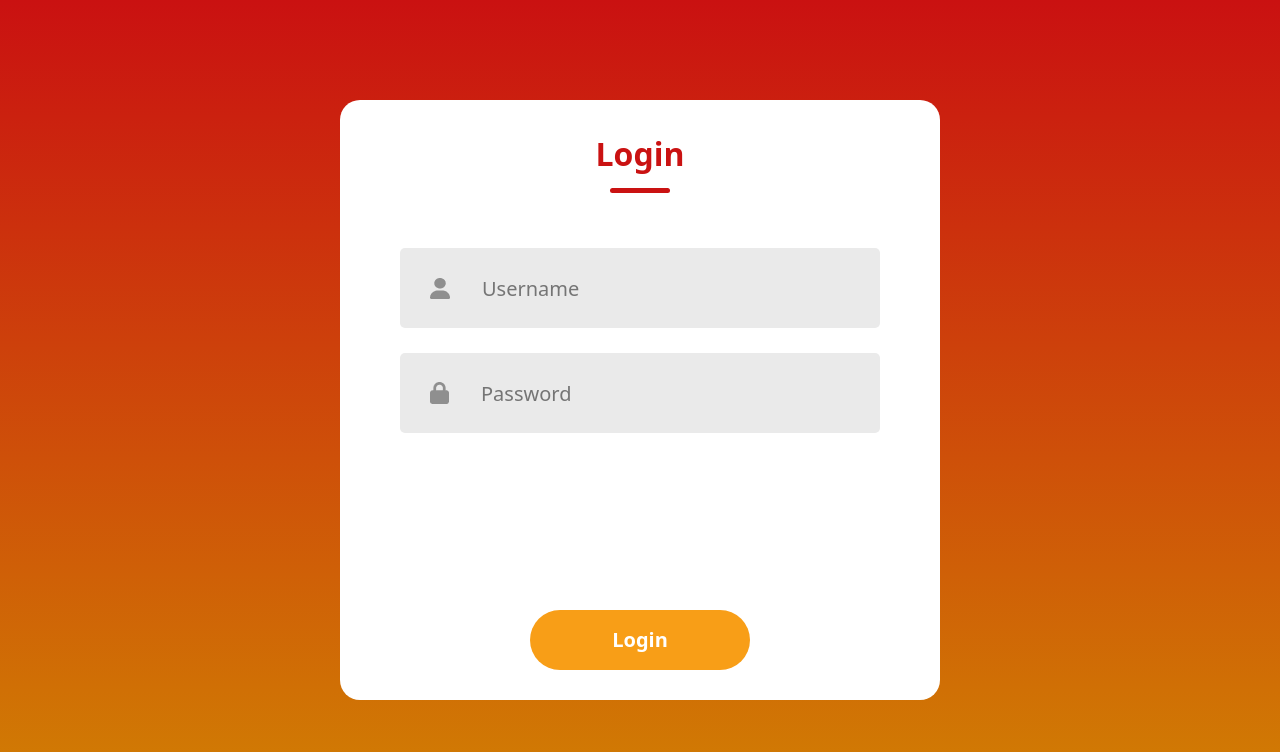
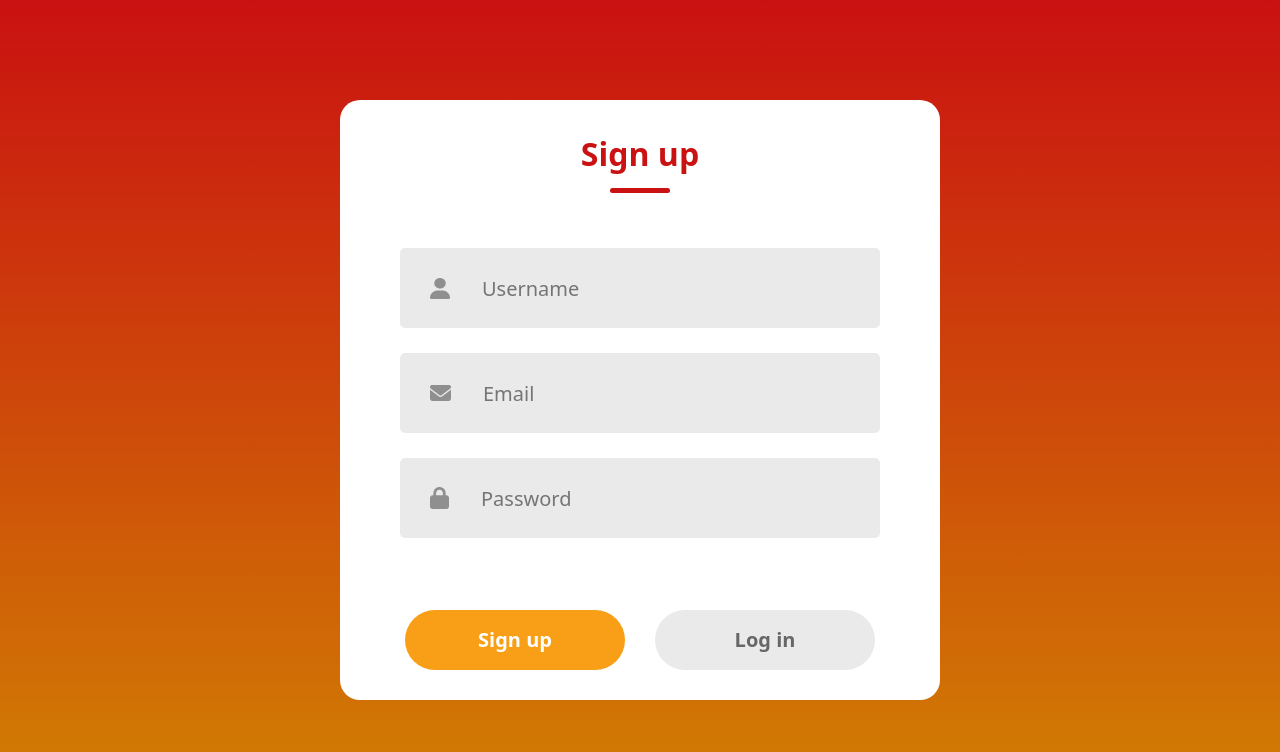
Before and after one commit to corentinlevet/memo-point-com, a Vue app in the folder application/: page / in a window 1280 px wide. Shown: the top 752 px of the page. Built offline with nearby package versions, Linux system fonts and the light colour scheme.

Commit message:
[+] Sign up screen added.

```diff
--- a/application/src/views/AuthView.vue
+++ b/application/src/views/AuthView.vue
@@ -6,15 +6,20 @@
 
 <template>
   <div class="page-container">
-    <div class="login-container">
-      <div class="login-header">
-        <div class="text">Login</div>
+    <div class="auth-container">
+      <div class="auth-header">
+        <div id="auth-title" class="text">Sign up</div>
         <div class="underline"></div>
       </div>
       <div class="inputs">
         <div class="input">
           <img src="../assets/Auth/person.png" alt="user icon" />
           <input type="text" v-model="username" placeholder="Username" required />
+        </div>
+
+        <div id="email-input" style="display: flex;" class="input">
+          <img src="../assets/Auth/email.png" alt="email icon" />
+          <input type="email" v-model="email" placeholder="Email" required />
         </div>
 
         <div class="input">
@@ -24,7 +29,8 @@
       </div>
 
       <div class="submit-container">
-        <div class="submit" @click="submitForm">Login</div>
+        <div id="btn-sign-up" class="submit" @click="handleSignUp">Sign up</div>
+        <div id="btn-log-in" class="submit gray" @click="handleLogIn">Log in</div>
       </div>
     </div>
   </div>
@@ -32,7 +38,9 @@
 
 <script lang="ts">
   let username = '';
+  let email = '';
   let password = '';
+  let isOnSignUp = true;
 
   async function logIn() {
     goServer.logIn(username, password).then((response) => {
@@ -59,9 +67,92 @@
     });
   }
 
-  const submitForm = () => {
-    logIn();
-  };
+  async function signUp() {
+    goServer.signUp(username, email, password).then((response) => {
+      if (response.status === 200)
+      {
+        const auth_token = response.data.auth_token;
+        goServer.setAuthToken(auth_token);
+
+        console.log('Signed up');
+      }
+      else
+      {
+        console.log('Unknown response');
+      }
+    }).catch((error) => {
+      if (error.response.status === 400)
+      {
+        console.log("Bad request");
+      }
+      else
+      {
+        console.log('Server error');
+      }
+    });
+  }
+
+  function handleLogIn() {
+    if (isOnSignUp)
+    {
+      isOnSignUp = false;
+      const authTitle = document.getElementById('auth-title');
+      if (authTitle)
+      {
+        authTitle.innerHTML = 'Log in';
+      }
+      const btnSignUp = document.getElementById('btn-sign-up');
+      if (btnSignUp)
+      {
+        btnSignUp.classList.add('gray');
+      }
+      const btnLogIn = document.getElementById('btn-log-in');
+      if (btnLogIn)
+      {
+        btnLogIn.classList.remove('gray');
+      }
+      const emailInput = document.getElementById('email-input');
+      if (emailInput)
+      {
+        emailInput.style.display = 'none';
+      }
+    }
+    else
+    {
+      logIn();
+    }
+  }
+
+  function handleSignUp() {
+    if (!isOnSignUp)
+    {
+      isOnSignUp = true;
+      const authTitle = document.getElementById('auth-title');
+      if (authTitle)
+      {
+        authTitle.innerHTML = 'Sign up';
+      }
+      const btnSignUp = document.getElementById('btn-sign-up');
+      if (btnSignUp)
+      {
+        btnSignUp.classList.remove('gray');
+      }
+      const btnLogIn = document.getElementById('btn-log-in');
+      if (btnLogIn)
+      {
+        btnLogIn.classList.add('gray');
+      }
+      const emailInput = document.getElementById('email-input');
+      if (emailInput)
+      {
+        emailInput.style.display = 'flex';
+      }
+    }
+    else
+    {
+      signUp();
+    }
+  }
 </script>
 
 <style scoped>
@@ -76,7 +167,7 @@
     justify-content: center;
   }
 
-  .login-container {
+  .auth-container {
     display: flex;
     flex-direction: column;
     margin: auto;
@@ -86,7 +177,7 @@
     min-height: 600px;
   }
 
-  .login-header {
+  .auth-header {
     display: flex;
     flex-direction: column;
     align-items: center;
@@ -161,4 +252,9 @@
     cursor: pointer;
   }
 
+  .gray {
+    background: #EAEAEA;
+    color: #676767;
+  }
+
 </style>
```
